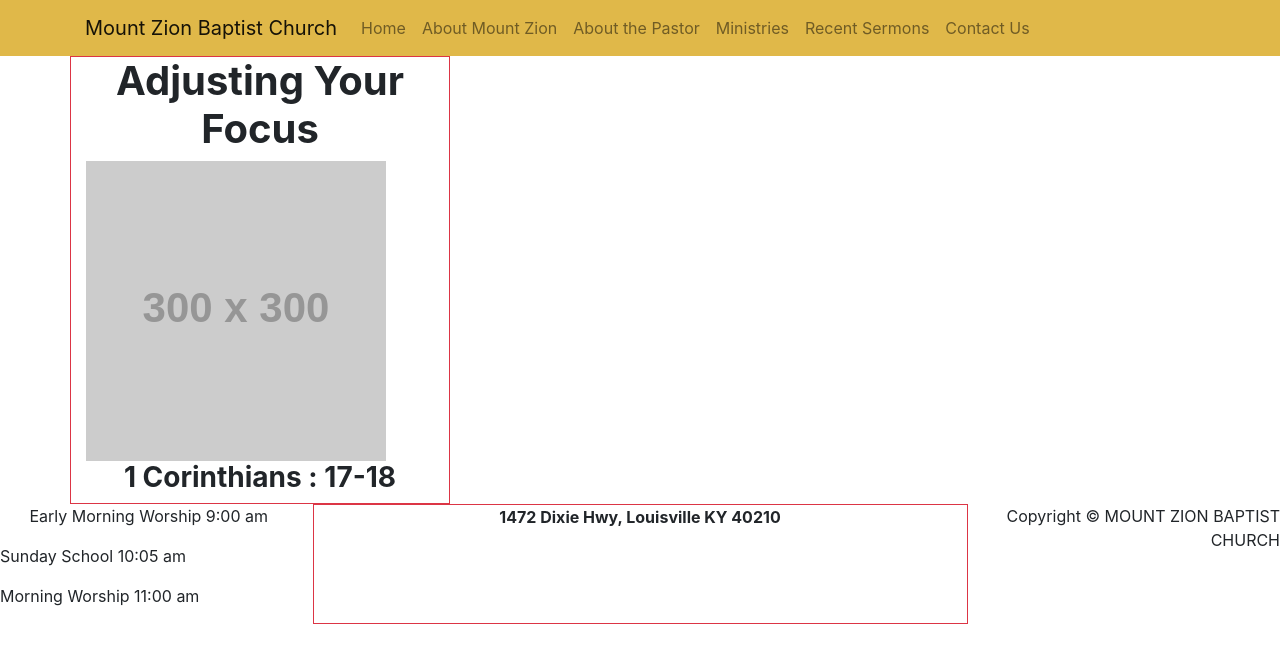
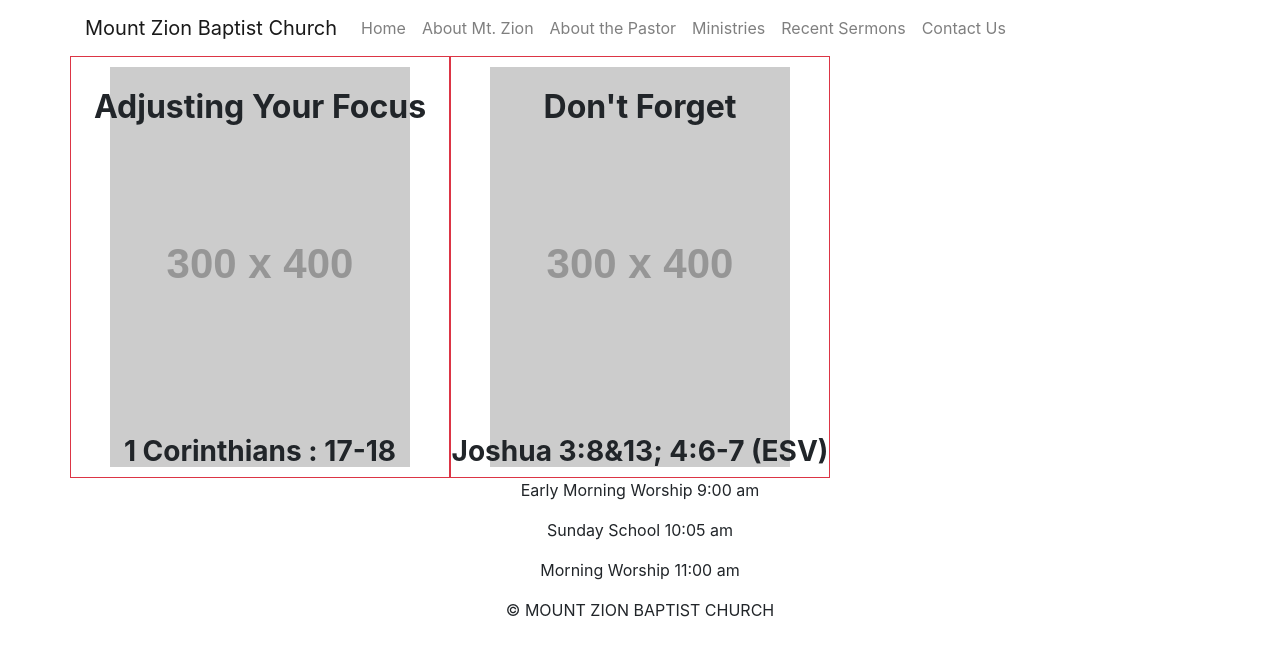
Before and after one commit to stacygold/sermonsproject, a plain HTML site: page index.html in a window 1280 px wide. Drawn offline with nearby package versions, Linux system fonts and the light colour scheme; placeholder pictures from the web are drawn by us.

Commit message:
updated index.html to link to sermons page

```diff
--- a/css/styles.css
+++ b/css/styles.css
@@ -1,36 +1,16 @@
 /****************************
 Basic Page Styles
+********************/
+.container {
+    padding-right: 15px;
+    }
 
-body {
-    margin: 0;
-    font-family: 'Gill Sans', 'Gill Sans MT', sans-serif;
-    font-size: 1em;
-    background: #eac657;
-}
+.img-container {
+    text-align: center;
+    padding: 10px;
+    position: relative;
+    }
 
-Header
-
-#header {
-    float: left;
-    margin: 20px 0;
-    width: 100%;
-}
-h2 {
-    color:olivedrab;
-    font-size: 25px;
-}
-
-
-Main Content
-
-#title {
-    background-color: tomato;
-}
-********************/
-
-/********
-text
-***/
 .topic{
    position: absolute;
    z-index: 1;
@@ -38,42 +18,20 @@ text
    right: 0;
 
 }
+
+.image {
+    max-width:300px;
+    max-height:400px;
+     width: auto;
+     height: auto;
+}
+
 .scripture{
     position: absolute;
     z-index: 1;
     left: 0;
     right: 0;
-    bottom: 0px;
+    bottom: 0;
     white-space: normal;
-    max-width: 300px;
+    width: 100%;
 }
-
-.img-container {
-    text-align: center;
-    padding: 10px;
-    }
-/*
-#image1
- {
-    background: url(https://via.placeholder.com/300x400) no-repeat center;
-    background-size: contain;
-    background-origin: content-box;
-    width: 300px;
-    height: 400px;
-}*/
-.image {
-    max-width:300px;
-    max-height:400px;
-     width: auto;
-     height: auto;
-}/*
-#image3 {
-    background: url(https://via.placeholder.com/300x400) no-repeat center;
-    background-size: contain;
-    background-origin: content-box;
-    width: 300px;
-    height: 400px;
-}*/
-.container {
-    padding-right: 15px;
-    }
--- a/index.html
+++ b/index.html
@@ -5,27 +5,30 @@
         <meta charset="utf-8">
         <meta name="viewport" content="width=device-width, initial-scale=1, shrink-to-fit=no">
 
-        <!-- Bootstrap CSS -->
+        <!-- Bootstrap CSS first, then Normalize CSS, then Styles Sheet CSS -->
         <link rel="stylesheet" href="https://stackpath.bootstrapcdn.com/bootstrap/4.1.3/css/bootstrap.min.css" integrity="sha384-MCw98/SFnGE8fJT3GXwEOngsV7Zt27NXFoaoApmYm81iuXoPkFOJwJ8ERdknLPMO" crossorigin="anonymous">
+        <link rel="stylesheet" href="css/normalize.css">
+        <link rel="stylesheet" href="css/styles.css">
 
-        <title> Mount Zion Baptist Church</title>
+        <title>Mount Zion Baptist Church</title>
     </head>
+
     <body>
         <!-- Navagation Menu -->
-        <nav class="navbar navbar-default navbar-fixed-top navbar-expand-lg navbar-light" style="background-color:#e0b849;">
+        <nav class="navbar navbar-default navbar-fixed-top navbar-expand-lg navbar-light">
             <div class="container">
-                <a class="navbar-brand" href="#">Mount Zion Baptist Church</a>
+                <a class="navbar-brand" href="index.html">Mount Zion Baptist Church</a>
                 <button class="navbar-toggler" type="button" data-toggle="collapse" data-target="#navbarNavAltMarkup" aria-controls="navbarNavAltMarkup" aria-expanded="false" aria-label="Toggle navigation">
                     <span class="navbar-toggler-icon"></span>
                 </button>
                     <div class="collapse navbar-collapse" id="navbarNavAltMarkup">
                         <div class="navbar-nav">
-                            <a class="nav-item nav-link" href="#home">Home <span class="sr-only">(current)</span></a>
-                            <a class="nav-item nav-link" href="#about">About Mount Zion</a>
-                            <a class="nav-item nav-link" href="#pastor">About the Pastor</a>
-                            <a class="nav-item nav-link" href="#ministries">Ministries</a>
-                            <a class="nav-item nav-link" href="#sermons">Recent Sermons</a>
-                            <a class="nav-item nav-link" href="#contact">Contact Us</a>
+                            <a class="nav-item nav-link" href="http://www.mtzionlou.com/home.html" target="_blank">Home <span class="sr-only">(current)</span></a>
+                            <a class="nav-item nav-link" href="http://www.mtzionlou.com/about-mount-zion.html" target="_blank">About Mt. Zion</a>
+                            <a class="nav-item nav-link" href="http://www.mtzionlou.com/about-the-pastor.html" target="_blank">About the Pastor</a>
+                            <a class="nav-item nav-link" href="http://www.mtzionlou.com/ministries.html" target="_blank">Ministries</a>
+                            <a class="nav-item nav-link" href="sermons.html">Recent Sermons</a>
+                            <a class="nav-item nav-link" href="http://www.mtzionlou.com/contact-us.html" target="_blank">Contact Us</a>
                         </div>
                     </div>
             </div>
@@ -35,28 +38,30 @@
         <div class="container">
             <div class="row">
 
-                <div class="col-4 border border-danger">
-                    <h1 class="text-center font-weight-bold"> Adjusting Your Focus</h1>
-                    <img src="https://dummyimage.com/300x300/325/f2ff00.jpg" alt="Place Holder Image">
-                    <h3 class="text-center font-weight-bold">1 Corinthians : 17-18</h3>
+                <div class="img-container col-4 border border-danger">
+                    <h1 class="topic text-center font-weight-bold"> Adjusting Your Focus</h1>
+                    <img src="https://via.placeholder.com/300x400" alt="Place Holder Image" class="image">
+                    <h3 class="scripture text-center font-weight-bold">1 Corinthians : 17-18</h3>
                 </div>
-            </div>
+
+                <div class="img-container col-4 border border-danger" >
+                    <h1 class="topic text-center font-weight-bold">Don't Forget</h1>
+                 <img src="https://via.placeholder.com/300x400" alt="Place Holder Image" class="image">
+                    <h3 class="scripture text-center font-weight-bold">Joshua 3:8&13; 4:6-7 (ESV)</h3>
+                </div>
+
+            </div><!-- /row -->
         </div> <!-- /container -->
 
 
         <!-- footer -->
-        <footer class="footer">
+        <footer class="main-footer">
             <div class="row justify-content-md-center">
                 <div class="col col-md-3 text-md-left">
                 <p class="text-center">Early Morning Worship 9:00 am</p>
-                <p>Sunday School 10:05 am</p>
-                <p>Morning Worship 11:00 am</p>
-                </div>
-                <div class="col-6 border border-danger">
-                    <p class="text-center font-weight-bold"> 1472 Dixie Hwy, Louisville KY 40210</p>
-                </div>
-                <div class="col col-md-3 text-md-right">
-                Copyright © MOUNT ZION BAPTIST CHURCH
+                <p class="text-center">Sunday School 10:05 am</p>
+                <p class="text-center">Morning Worship 11:00 am</p>
+                <p class="text-center"> &copy; MOUNT ZION BAPTIST CHURCH </p>
                 </div>
             </div>
          </footer><!-- /footer -->
```
Also changed, not shown: sermons.html (+2 -2 lines).
